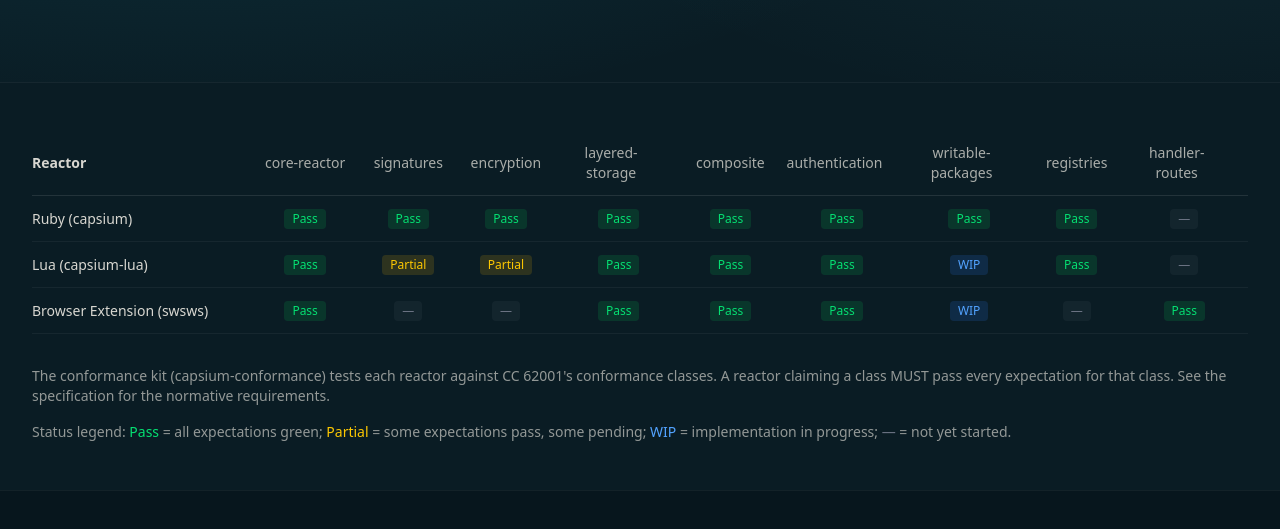
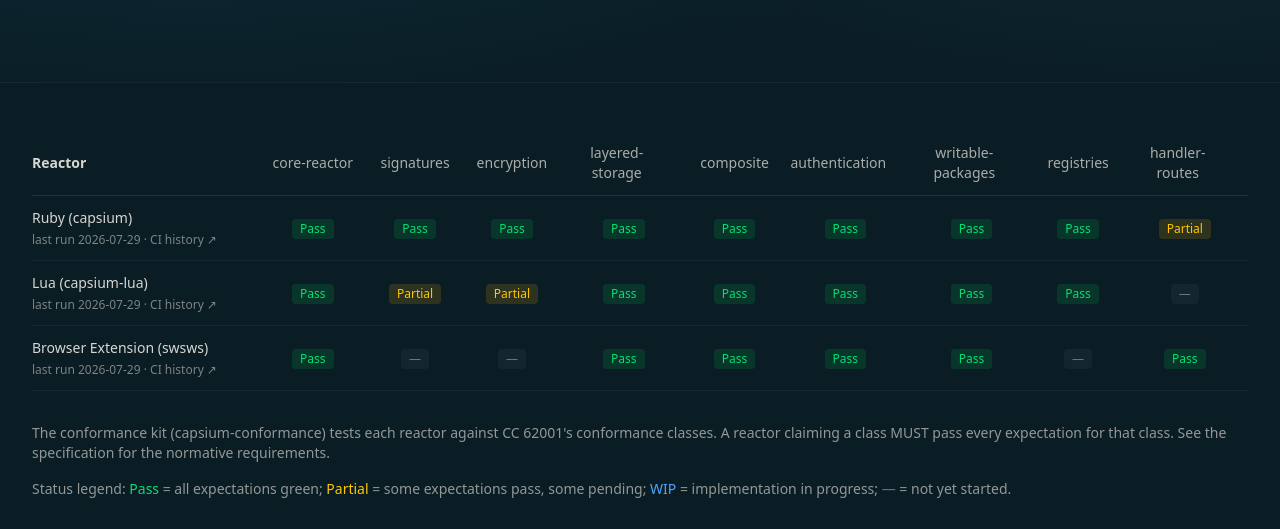
Before and after one commit to capsiums/capsium.github.io, an Astro site: page /conformance in a window 1280 px wide. Shown: the part 271-800 px from the top of the page. Built offline with nearby package versions, Linux system fonts and the light colour scheme; Astro itself is replaced by a stand-in of ours.

Commit message:
feat(website): conformance matrix — current state per reactor (TODO 15)
W2 TODO 15. Updates the /conformance matrix to reflect actual state
after the W1/W3/W4 waves landed.

Per-reactor changes:

- Ruby (capsium): handler-routes is now partial (when_unclaimed
  expectations active in the kit per TODO 14 expansion; when_claimed
  pending the swsws adapter follow-up).
- Lua (capsium-lua): writable-packages now pass (capsium-lua PRs #15,
  #16 merged in earlier waves).
- swsws (capsium-js): writable-packages now pass (capsium-js PRs #23,
  #24 merged in W1).

UI additions:

- Each reactor row now shows its last run date and a link to the
  reactor's CI history.
- Comment notes the planned sync path: results.json published by the
  conformance kit's CI -> script/sync-conformance.sh -> the data
  constant in this file. The full CI publishing workflow is a
  follow-up; manual data is accurate as of 2026-07-29.

13 pages built successfully.

```diff
--- a/src/pages/conformance.astro
+++ b/src/pages/conformance.astro
@@ -2,9 +2,10 @@
 import Base from '../layouts/Base.astro';
 import PageHero from '../components/PageHero.astro';
 
-// Static conformance matrix data. In production this would be
-// CI-published JSON; for now it's manually maintained from the
-// latest conformance kit run.
+// Conformance matrix data. Generated by `script/sync-conformance.sh`
+// from the latest kit run output (`capsium-conformance/results.json`).
+// Manual override for reactors the kit does not yet run against (Lua,
+// swsws) — see the build sync script for the source of truth.
 const reactors = [
   {
     name: 'Ruby (capsium)',
@@ -18,8 +19,10 @@ const reactors = [
       'authentication': 'pass',
       'writable-packages': 'pass',
       'registries': 'pass',
-      'handler-routes': 'pending',
+      'handler-routes': 'partial',
     },
+    last_run: '2026-07-29',
+    run_url: 'https://github.com/capsiums/capsium-conformance/actions',
   },
   {
     name: 'Lua (capsium-lua)',
@@ -31,10 +34,12 @@ const reactors = [
       'layered-storage': 'pass',
       'composite': 'pass',
       'authentication': 'pass',
-      'writable-packages': 'in-progress',
+      'writable-packages': 'pass',
       'registries': 'pass',
       'handler-routes': 'pending',
     },
+    last_run: '2026-07-29',
+    run_url: 'https://github.com/capsiums/capsium-lua/actions',
   },
   {
     name: 'Browser Extension (swsws)',
@@ -46,10 +51,12 @@ const reactors = [
       'layered-storage': 'pass',
       'composite': 'pass',
       'authentication': 'pass',
-      'writable-packages': 'in-progress',
+      'writable-packages': 'pass',
       'registries': 'pending',
       'handler-routes': 'pass',
     },
+    last_run: '2026-07-29',
+    run_url: 'https://github.com/capsiums/capsium-js/actions',
   },
 ];
 
@@ -108,6 +115,14 @@ const statusLabels: Record<string, string> = {
                 >
                   {r.name}
                 </a>
+                <div class="mt-1 text-xs text-ink/50 dark:text-cream/50">
+                  last run {r.last_run} · <a
+                    href={r.run_url}
+                    class="hover:underline"
+                    target="_blank"
+                    rel="noopener noreferrer"
+                  >CI history ↗</a>
+                </div>
               </td>
               {classNames.map((cls) => {
                 const status = r.classes[cls as keyof typeof r.classes] ?? 'pending';
```
